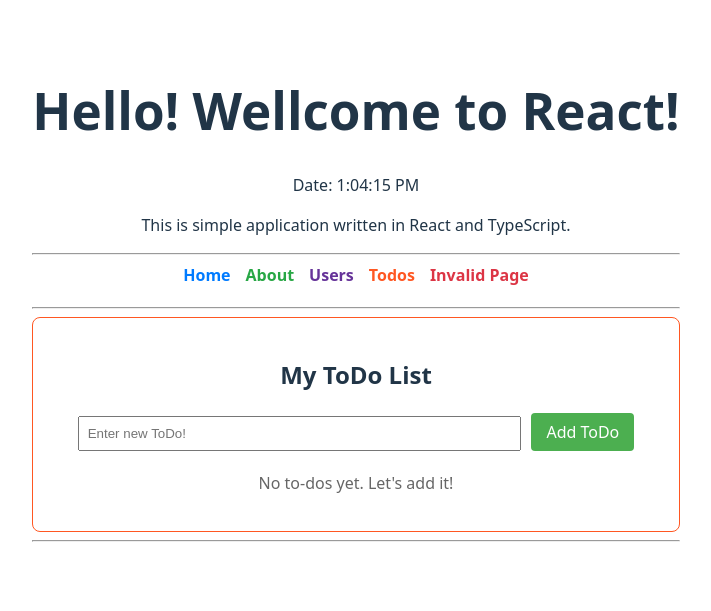
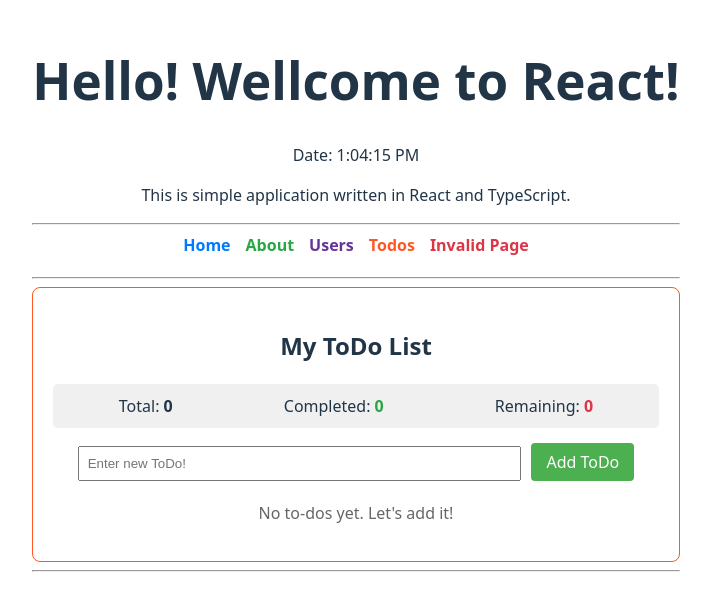
Before and after one commit to 4no-tkm/Basic_dictionary, a React (Vite) app in the folder React_notes/ts-first-react-app/: page /todos in a window 1280 px wide. Shown: the part 101-712 px from the top of the page, without its empty margins (284-995 px from the left). Built offline with nearby package versions, Linux system fonts and the light colour scheme.

Commit message:
feat: Add ToDo counters and basic sorting functionality

```diff
--- a/React_notes/ts-first-react-app/src/pages/TodoListPage.tsx
+++ b/React_notes/ts-first-react-app/src/pages/TodoListPage.tsx
@@ -41,9 +41,25 @@
       setTodos((prevTodos) => prevTodos.filter((todo) => todo.id !== id));
     };
 
+    const totalTodos = todos.length;
+    const completedTodos = todos.filter(todo => todo.completed).length;
+    const remainingTodos = totalTodos - completedTodos;
+
+    const sortedTodos = [...todos].sort((a, b) => {
+      if (a.completed && !b.completed) return 1;
+      if (!a.completed && b.completed) return -1;
+      return a.id.localeCompare(b.id);
+    });
+
     return (
         <div style={{ padding: '20px', border: '1px solid #ff5722', borderRadius: '8px' }}>
       <h2>My ToDo List</h2>
+
+      <div style={{ marginBottom: '15px', padding: '10px', backgroundColor: '#f0f0f0', borderRadius: '5px', display: 'flex', justifyContent: 'space-around' }}>
+        <p style={{ margin: 0 }}>Total: <strong>{totalTodos}</strong></p>
+        <p style={{ margin: 0 }}>Completed: <strong style={{ color: '#28a745' }}>{completedTodos}</strong></p>
+        <p style={{ margin: 0 }}>Remaining: <strong style={{ color: '#dc3545' }}>{remainingTodos}</strong></p>
+      </div>
 
       <form onSubmit={handleAddTodo} style={{ marginBottom: '20px' }}>
         <input
```
